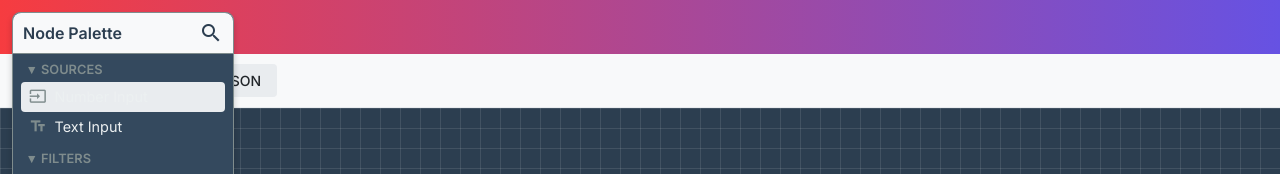
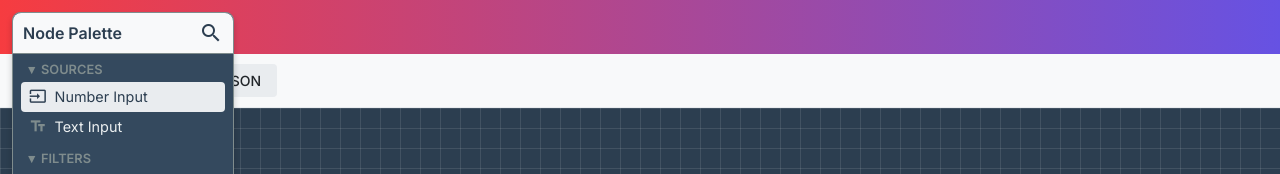
Before and after one commit to wybaeb/panteo-node-editor, a website: page public/index.html in a window 1280 px wide. In both pictures the pointer is over the element 101 px from the left and 96 px from the top of the page. Shown: the top 174 px of the page. Drawn offline with Linux system fonts and the light colour scheme.

Commit message:
Обновлены стили в редакторе узлов для улучшения визуального восприятия. Исправлены отступы и добавлены новые правила для улучшения контраста при наведении на элементы палитры.

```diff
--- a/public/panteoNodeEditor.css
+++ b/public/panteoNodeEditor.css
@@ -152,12 +152,14 @@
   line-height: 1.2;
   max-height: 2.4em;
   word-break: break-word;
-  max-width: 220px; /* Leave space for connector points and controls */
+  max-width: 220px;
+  /* Leave space for connector points and controls */
 }
 
 /* Single line alignment */
 .panteo-connector-label:not(:-webkit-box-orient) {
-  padding-top: 4px; /* Adjust for vertical centering of single line */
+  padding-top: 4px;
+  /* Adjust for vertical centering of single line */
 }
 
 /* For Firefox and other browsers */
@@ -278,6 +280,17 @@
 .panteo-palette-item-label {
   font-size: 0.9rem;
   color: var(--panteo-text-light);
+}
+
+/* Improve contrast on hover (light background) */
+.panteo-palette-item:hover .panteo-palette-item-label,
+.panteo-palette-item:focus-visible .panteo-palette-item-label {
+  color: var(--panteo-text-primary);
+}
+
+.panteo-palette-item:hover .panteo-palette-item-icon,
+.panteo-palette-item:focus-visible .panteo-palette-item-icon {
+  color: var(--panteo-text-primary);
 }
 
 .panteo-modal {
```
